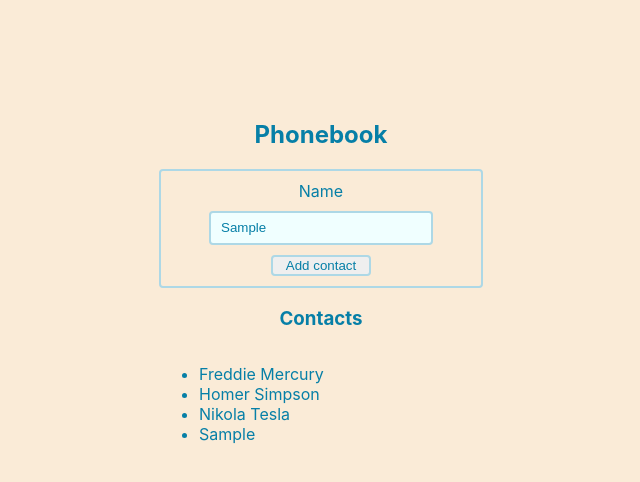
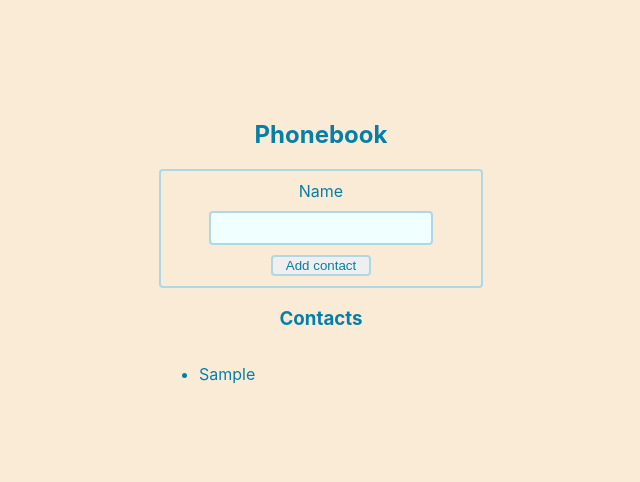
Before and after one commit to OlhaOs/goit-react-hw-06-phonebook, a React (Create React App) app: page / in a window 1280 px wide. Both pictures are taken after typing "Sample" into the empty fields and a click on the button "Add contact". Shown: the top 482 px of the page, without its empty margins (319-959 px from the left). Built offline with nearby package versions, Linux system fonts and the light colour scheme.

Commit message:
changed incoming data on object

```diff
--- a/src/components/App.jsx
+++ b/src/components/App.jsx
@@ -5,14 +5,14 @@ import Container from './Container/Container';
 
 export default class App extends React.Component {
   state = {
-    contacts: ['Freddie Mercury', 'Homer Simpson', 'Nikola Tesla'],
+    contacts: [],
     name: '',
   };
 
-  getNewContact = data => {
+  getNewContact = newContact => {
     this.setState(prevState => {
       return {
-        contacts: [...prevState.contacts, data],
+        contacts: [...prevState.contacts, newContact],
       };
     });
   };
--- a/src/components/ContactList/ContactList.jsx
+++ b/src/components/ContactList/ContactList.jsx
@@ -2,7 +2,6 @@ import css from './ContactList.module.css';
 import { nanoid } from 'nanoid';
 
 export default function ContactList({ data }) {
-  console.log('ContactList inside', data);
   return (
     <>
       {data.length > 0 && (
@@ -12,7 +11,7 @@ export default function ContactList({ data }) {
             {data.map(contact => {
               return (
                 <li key={nanoid()} className={css.contactListItem}>
-                  {contact}
+                  {contact.name}
                 </li>
               );
             })}
--- a/src/components/Form/Form.jsx
+++ b/src/components/Form/Form.jsx
@@ -4,22 +4,26 @@ import React from 'react';
 
 export default class Form extends React.Component {
   state = {
-    data: '',
+    name: '',
+    id: '',
   };
   nameInputId = nanoid();
 
   handleInputChange = event => {
-    this.setState({ [event.currentTarget.name]: event.currentTarget.value });
-  };
+    this.setState({
+      [event.currentTarget.name]: event.currentTarget.value,
+      id: event.currentTarget.id,
+    });
+     };
 
   handleSubmit = event => {
     event.preventDefault();
-    this.props.onSubmitButton(this.state.data);
+    this.props.onSubmitButton(this.state);
     this.reset();
   };
 
   reset = () => {
-    this.setState({ data: '' });
+    this.setState({ name: '' });
   };
 
   render() {
@@ -31,9 +35,9 @@ export default class Form extends React.Component {
             Name
           </label>
           <input
-            id={this.nameInputId}
+            id={nanoid()}
             type="text"
-            name="data"
+            name="name"
             pattern="^[a-zA-Zа-яА-Я]+(([' -][a-zA-Zа-яА-Я ])?[a-zA-Zа-яА-Я]*)*$"
             title="Name may contain only letters, apostrophe, dash and spaces. For example Adrian, Jacob Mercer, Charles de Batz de Castelmore d'Artagnan"
             required
```
